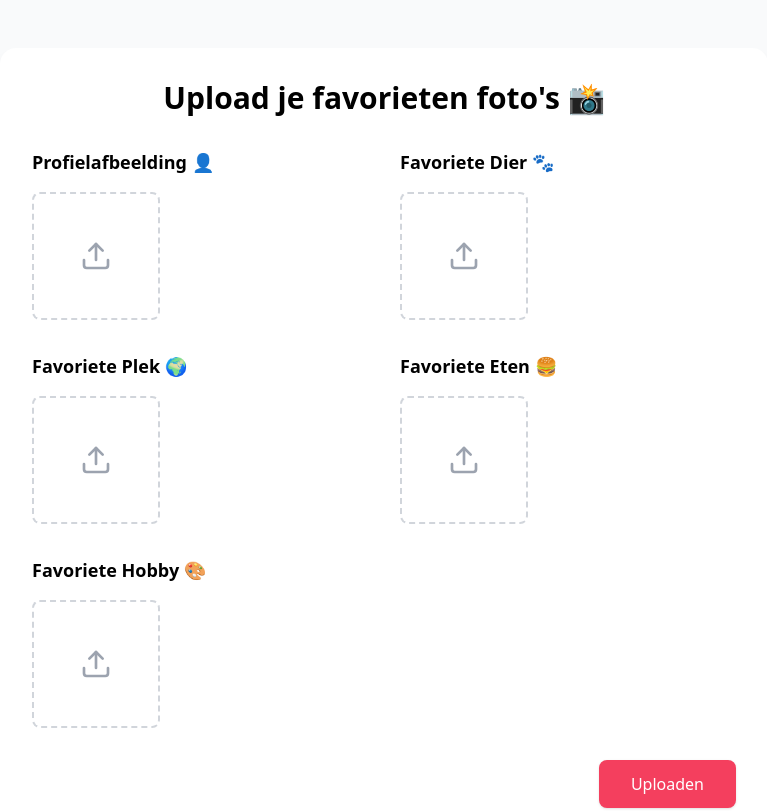
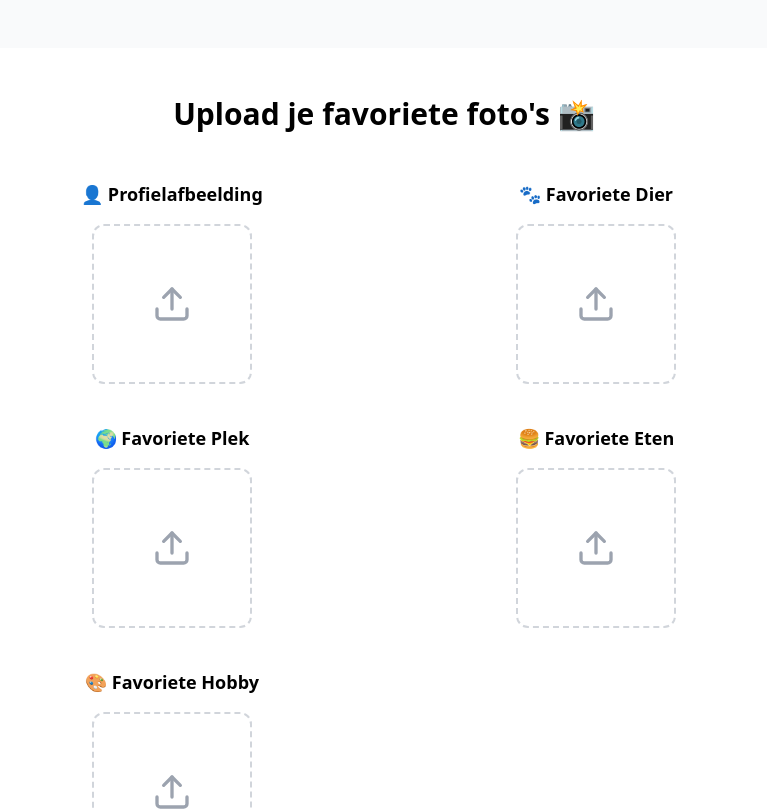
Before and after one commit to remcohofmans/RnD, a React (Create React App) app: page /UploadFoto in a window 1280 px wide. Shown: the top 811 px of the page, without its empty margins (256-1023 px from the left). Built offline with nearby package versions, Linux system fonts and the light colour scheme; no server answers.

Commit message:
new version of filter form + image upload

```diff
--- a/src/Components/AgeRangeControl.jsx
+++ b/src/Components/AgeRangeControl.jsx
@@ -53,12 +53,7 @@ const AgeRangeControl = ({
     <div className="space-y-2">
       <div className="bg-white shadow-lg rounded-2xl p-6">
         <div className="flex flex-col items-center gap-6">
-          <label htmlFor={id} className="text-sm font-medium text-gray-700">
-            Age Range
-          </label>
-
           <div className="flex items-center gap-8 w-full max-w-md">
-            {/* Minimum age control */}
             <div className="flex-1 space-y-2">
               <span className="text-sm text-gray-500">Min Age</span>
               <div className="flex items-center gap-3">
@@ -139,22 +134,6 @@ const AgeRangeControl = ({
               </div>
             </div>
           </div>
-
-          {/* Range indicator */}
-          <div className="w-full max-w-md h-2 bg-rose-100 rounded-full overflow-hidden">
-            <div
-              className="h-full bg-gradient-to-r from-rose-300 to-rose-600 transition-all duration-200"
-              style={{
-                width: `${((maxAge - 18) / (100 - 18)) * 100}%`,
-                marginLeft: `${((minAge - 18) / (100 - 18)) * 100}%`
-              }}
-            />
-          </div>
-
-          <div className="flex justify-between w-full max-w-md text-sm text-rose-500">
-            <span>18</span>
-            <span>100</span>
-          </div>
         </div>
       </div>
 
--- a/src/Components/DistanceControl.jsx
+++ b/src/Components/DistanceControl.jsx
@@ -35,10 +35,7 @@ const DistanceControl = ({ value, onChange, id = 'distance-input' }) => {
     <div className="space-y-2">
       <div className="bg-white shadow-lg rounded-2xl p-6">
         <div className="flex flex-col items-center gap-4">
-          <label htmlFor={id} className="text-sm font-medium text-gray-700">
-            Distance Range
-          </label>
-
+          {/* Removed Distance Range Label */}
           <div className="flex items-center gap-4 w-full max-w-xs">
             <button
               type="button"
@@ -61,6 +58,7 @@ const DistanceControl = ({ value, onChange, id = 'distance-input' }) => {
                 className="w-full text-3xl font-semibold text-center bg-transparent border-b-2 border-rose-200 focus:border-rose-500 focus:ring-0 p-2 text-rose-900"
                 aria-describedby={error ? `${id}-error` : undefined}
               />
+              {/* Keeping km label */}
               <span className="absolute right-0 bottom-3 text-rose-400 text-lg" aria-hidden="true">
                 km
               </span>
@@ -77,18 +75,7 @@ const DistanceControl = ({ value, onChange, id = 'distance-input' }) => {
             </button>
           </div>
 
-          {/* Range indicator */}
-          <div className="w-full max-w-xs h-2 bg-rose-100 rounded-full overflow-hidden">
-            <div
-              className="h-full bg-gradient-to-r from-rose-300 to-rose-600 transition-all duration-200"
-              style={{ width: `${(distance / 100) * 100}%` }}
-            />
-          </div>
 
-          <div className="flex justify-between w-full max-w-xs text-sm text-rose-500">
-            <span>1 km</span>
-            <span>100 km</span>
-          </div>
         </div>
       </div>
 
--- a/src/Components/ImageUpload.jsx
+++ b/src/Components/ImageUpload.jsx
@@ -1,6 +1,5 @@
 import React, { useState, useRef } from 'react';
 import { Upload, Trash2 } from 'lucide-react';
-import { supabase } from '../supabaseClient';
 
 const MAX_FILE_SIZE = 5 * 1024 * 1024; // 5MB
 const ACCEPTED_TYPES = ['image/jpeg', 'image/png', 'image/webp'];
@@ -80,36 +79,9 @@ const ImageUpload = ({ onUploadComplete }) => {
 
   const handleUpload = async () => {
     try {
-      const uploadPromises = Object.entries(images).map(async ([category, image]) => {
-        if (!image) return null;
-
-        const { data, error } = await supabase.storage
-          .from('user-pictures')
-          .upload(`public/${category}/${image.file.name}`, image.file);
-
-        if (error) throw error;
-
-        const publicUrl = supabase.storage
-          .from('user-pictures')
-          .getPublicUrl(`public/${category}/${image.file.name}`);
-
-        const { data: insertData, error: insertError } = await supabase
-          .from('user_pictures')
-          .insert([{
-            profielAfbeelding: category === 'profielAfbeelding' ? publicUrl.data.publicUrl : null,
-            favorieteDier: category === 'favorieteDier' ? publicUrl.data.publicUrl : null,
-            favorietePlek: category === 'favorietePlek' ? publicUrl.data.publicUrl : null,
-            favorieteEten: category === 'favorieteEten' ? publicUrl.data.publicUrl : null,
-            favorieteHobby: category === 'favorieteHobby' ? publicUrl.data.publicUrl : null,
-          }]);
-
-        if (insertError) throw insertError;
-
-        return publicUrl.data.publicUrl;
-      });
-
-      await Promise.all(uploadPromises);
+      // Instead of uploading to Supabase, we'll just pass the images data to the parent
       await onUploadComplete?.(images);
+      // Reset the form after successful upload
       setImages(Object.keys(CATEGORIES).reduce((acc, key) => ({ ...acc, [key]: null }), {}));
     } catch (error) {
       console.error('Upload failed:', error);
@@ -117,26 +89,27 @@ const ImageUpload = ({ onUploadComplete }) => {
   };
 
   return (
-    <div className="min-h-screen bg-gray-50 py-12 px-4 sm:px-6 lg:px-8">
-      <div className="max-w-3xl mx-auto">
-        <div className="bg-white rounded-2xl shadow-lg p-8">
-          <h1 className="text-3xl font-bold text-center mb-8">
-            Upload je favorieten foto's 📸
+    <div className="min-h-screen bg-gray-50">
+      <div className="container mx-auto px-4 py-12">
+        <div className="max-w-4xl mx-auto">
+          <div className="bg-white rounded-2xl shadow-lg p-8 md:p-12">
+            <h1 className="text-3xl font-bold text-center mb-12">
+              Upload je favoriete foto's 📸
             </h1>
 
-          <div className="grid grid-cols-1 md:grid-cols-2 gap-8">
+            <div className="grid grid-cols-1 md:grid-cols-2 gap-x-12 gap-y-10">
               {Object.entries(CATEGORIES).map(([category, { label, icon }]) => (
-              <div key={category} className="space-y-4">
-                <h3 className="text-lg font-semibold">
-                  {label} {icon}
+                <div key={category} className="flex flex-col items-center space-y-4">
+                  <h3 className="text-lg font-semibold flex items-center gap-2">
+                    {icon} {label}
                   </h3>
 
-                <div className="relative">
+                  <div className="w-full flex flex-col items-center">
                     <div
-                    className={`w-32 h-32 border-2 border-dashed rounded-lg cursor-pointer flex items-center justify-center transition-colors duration-200 ${
+                      className={`w-40 h-40 border-2 border-dashed rounded-xl cursor-pointer flex items-center justify-center transition-colors duration-200 ${
                         errors[category]
                           ? 'border-red-500'
-                        : 'border-gray-300 hover:border-gray-500'
+                          : 'border-gray-300 hover:border-gray-400'
                       }`}
                       onClick={() => fileInputRefs.current[category].click()}
                       role="button"
@@ -156,19 +129,19 @@ const ImageUpload = ({ onUploadComplete }) => {
                               e.stopPropagation();
                               handleImageDelete(category)();
                             }}
-                          className="absolute -top-2 -right-2 bg-red-500 hover:bg-red-600 text-white rounded-full p-1 transition-colors"
+                            className="absolute -top-2 -right-2 bg-red-500 hover:bg-red-600 text-white rounded-full p-1.5 shadow-md transition-colors"
                             aria-label={`Remove ${label} image`}
                           >
                             <Trash2 className="w-4 h-4" />
                           </button>
                         </div>
                       ) : (
-                      <Upload className="w-8 h-8 text-gray-400" />
+                        <Upload className="w-10 h-10 text-gray-400" />
                       )}
                     </div>
 
                     {errors[category] && (
-                    <p className="text-red-500 text-sm mt-1" role="alert">
+                      <p className="text-red-500 text-sm mt-2 text-center" role="alert">
                         {errors[category]}
                       </p>
                     )}
@@ -186,13 +159,14 @@ const ImageUpload = ({ onUploadComplete }) => {
               ))}
             </div>
 
-          <div className="mt-8 flex justify-end">
+            <div className="mt-12 flex justify-center">
               <button
                 onClick={handleUpload}
-              className="bg-rose-500 hover:bg-rose-600 text-white py-3 px-8 rounded-lg shadow transition-colors"
+                className="bg-rose-500 hover:bg-rose-600 text-white py-3 px-12 rounded-lg shadow-md transition-colors text-lg font-semibold"
               >
                 Uploaden
               </button>
+            </div>
           </div>
         </div>
       </div>
```
Also changed, not shown: src/Components/UserFilterForm.jsx (+15 -38 lines). Lines whose indentation alone changed are shown as unchanged.
